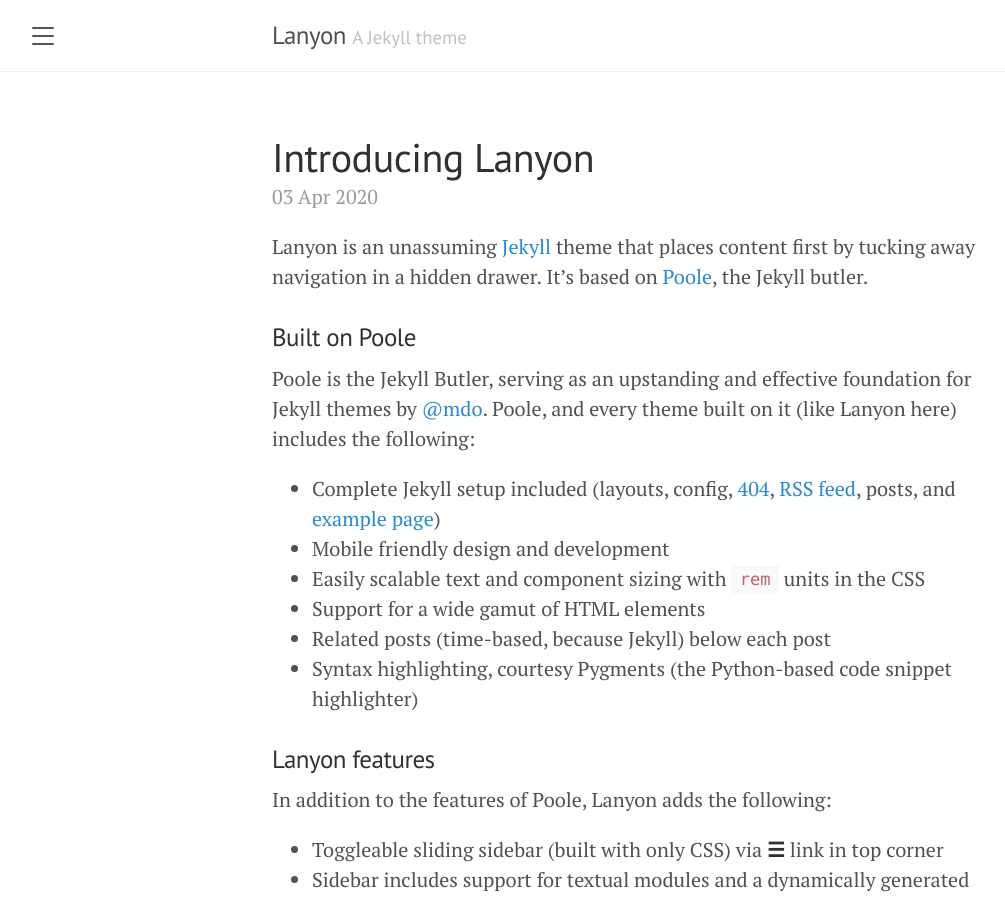
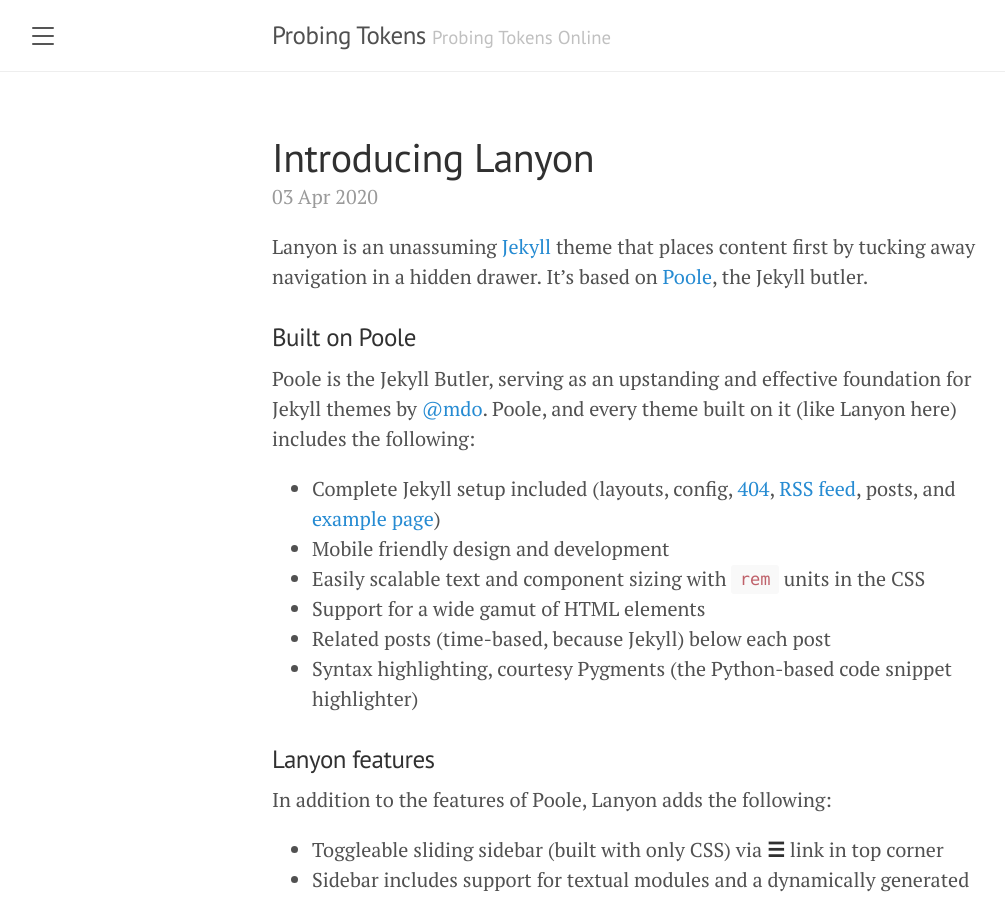
Before and after one commit to behnum/probingtokens, a Jekyll site: the page built from index.html, in a window 1280 px wide and 900 px high. Shown: the whole window, without its empty margins (8-1013 px from the left). Built offline with Jekyll 4.4.1, drawn with Linux system fonts in a browser that asks for light colours; the list of posts is cut into pages by our own code.

Commit message:
Updating config

```diff
--- a/_config.yml
+++ b/_config.yml
@@ -1,22 +1,22 @@
 # Setup
-title:               Lanyon
-tagline:             'A Jekyll theme'
-description:         'A reserved <a href="https://jekyllrb.com" target="_blank">Jekyll</a> theme that places the utmost gravity on content with a hidden drawer. Made by <a href="https://twitter.com/mdo" target="_blank">@mdo</a>.'
-url:                 http://lanyon.getpoole.com
-baseurl:             ''
-paginate:            5
-permalink:           pretty
+title: Probing Tokens
+tagline: "Probing Tokens Online"
+description: "A sandbox to present some of the results of probing tokens online."
+url: https://probingtokens.online/
+baseurl: ""
+paginate: 5
+permalink: pretty
 
 # About/contact
 author:
-  name:              Mark Otto
-  url:               https://twitter.com/mdo
-  email:             markdotto@gmail.com
+  name: Behnam Baharmand
+  url: https://www.baharmand.com
+  email: behnum@outlook.com
 
 # Gems
 plugins:
   - jekyll-paginate
 
 # Custom vars
-version:             1.1.0
+version: 1.1.0
 google_analytics_id: #UA-XXXX-Y
```
